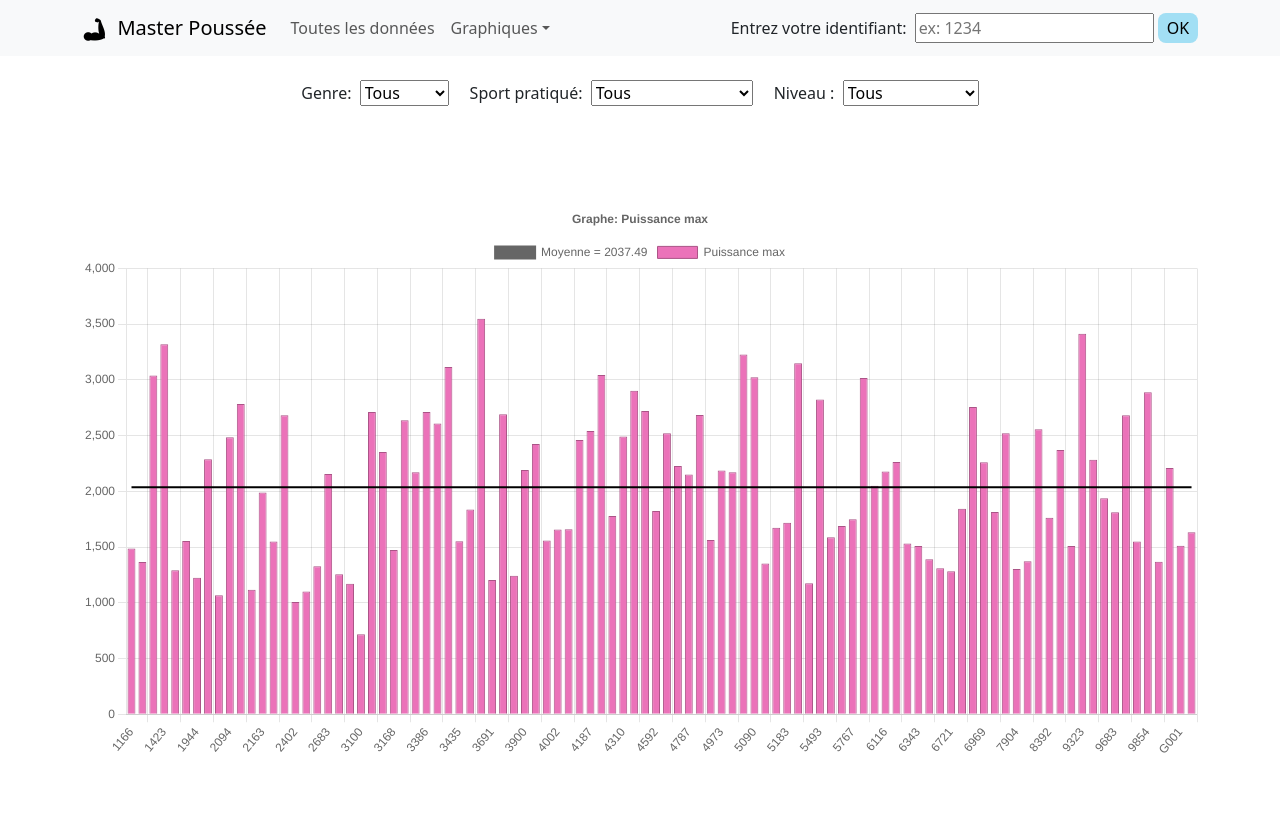
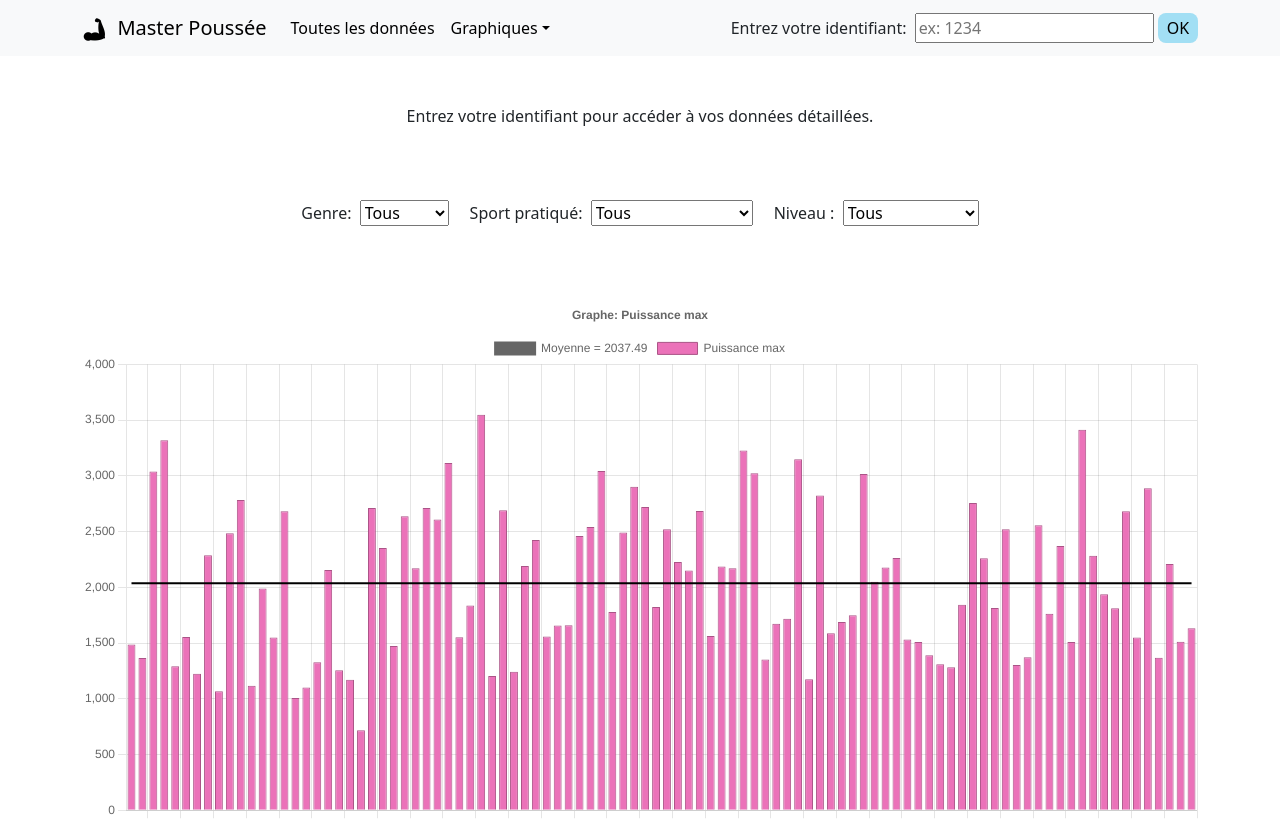
Before and after one commit to celiaribard/site-staps, a React (Vite) app in the folder site_staps/: page / in a window 1280 px wide. Shown: the top 820 px of the page. Built offline with nearby package versions, Linux system fonts and the light colour scheme.

Commit message:
reglage des liens

```diff
--- a/site_staps/src/components/App.jsx
+++ b/site_staps/src/components/App.jsx
@@ -71,12 +71,12 @@ const App = () => {
 
   return (
     <div>
-      <MyNavbar onFormSubmit={handleFormSubmit} />
+      <MyNavbar onFormSubmit={handleFormSubmit} inputId={inputId} />
       <div>
         <div className="container">
           <br />
-          {inputId &&
-            <div className="d-flex flex-column align-items-center">
+          {inputId ?
+            <div className="d-flex flex-column align-items-center pt-5" id="tableau-mes-donnees">
               <TableauAvecTri
                 donneesTriees={donnees1Sujet}
                 parametresAffiches={parametresAffiches2}
@@ -84,11 +84,11 @@ const App = () => {
                 inputId={undefined}
                 handleChangeDonnees={handleChangeDonneesSujet}
               />
-            </div>}
+            </div> : <div className="d-flex flex-column align-items-center pt-5">Entrez votre identifiant pour accéder à vos données détaillées.</div>}
 
 
           <br />
-          <div>
+          <div className="pt-5">
             <Filtres
               filtres={filtres}
               handleChangeFiltre={handleChangeFiltre}
@@ -105,7 +105,7 @@ const App = () => {
             />
           </div>
           <br />
-          <div id="tableau-toutes-donnees" >
+          <div id="tableau-toutes-donnees" className="pt-5">
             <TableauAvecTri
               parametresAffiches={parametresAffiches}
               donneesTriees={donneesTriees}
--- a/site_staps/src/components/GraphePerf.jsx
+++ b/site_staps/src/components/GraphePerf.jsx
@@ -76,8 +76,8 @@ const GraphePerf = ({ parametre, donnees, inputId }) => {
     }
     const elementId = `tableau-${parametre}`;
     return (
-        <div id={elementId} >
-            <br /> <br /> <br />
+        <div id={elementId} className="pt-5">
+            {/* <br /> <br /> <br /> */}
             <Bar data={data} options={options}></Bar>
         </div >
 
--- a/site_staps/src/components/Navbar.jsx
+++ b/site_staps/src/components/Navbar.jsx
@@ -9,7 +9,7 @@ import { FormIdSujet } from './FormIdSujet';
 // https://react-bootstrap.netlify.app/docs/components/navbar/#action/3.4
 // https://blog.logrocket.com/create-responsive-navbar-react-css/
 
-const MyNavbar = ({ onFormSubmit }) => {
+const MyNavbar = ({ onFormSubmit, inputId }) => {
     return (
         <Navbar expand="lg" className="bg-body-tertiary" fixed="top">
             <Container>
@@ -22,7 +22,9 @@ const MyNavbar = ({ onFormSubmit }) => {
                 <Navbar.Collapse id="basic-navbar-nav">
                     <Nav className="me-auto">
                         <Nav.Link href="#tableau-toutes-donnees">Toutes les données</Nav.Link>
-                        {/* <Nav.Link href="#link">Link</Nav.Link> */}
+                        {inputId &&
+                            <Nav.Link href="#tableau-mes-donnees">Mes poussées</Nav.Link>
+                        }
                         <NavDropdown title="Graphiques" id="basic-nav-dropdown">
                             <NavDropdown.Item href="#tableau-max_puissance_max">Puissance max</NavDropdown.Item>
                             <NavDropdown.Item href="#tableau-max_force_peak_tot"> Force peak tot </NavDropdown.Item>
--- a/site_staps/src/index.css
+++ b/site_staps/src/index.css
@@ -18,8 +18,8 @@
   -webkit-text-size-adjust: 100%;
 }
 
-.navbar{
-  background-color: #535bf2;
+.nav-link{
+  color:#000000
 }
 
 table{
```
